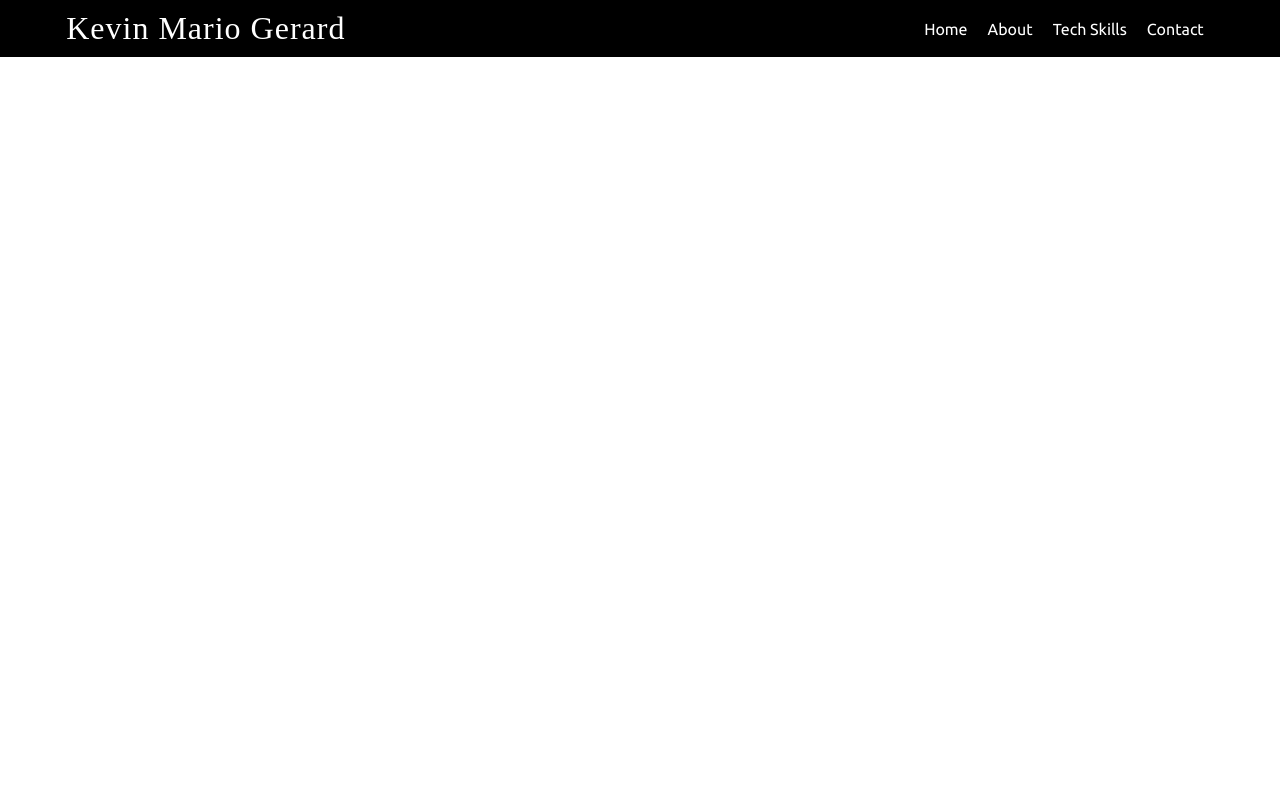
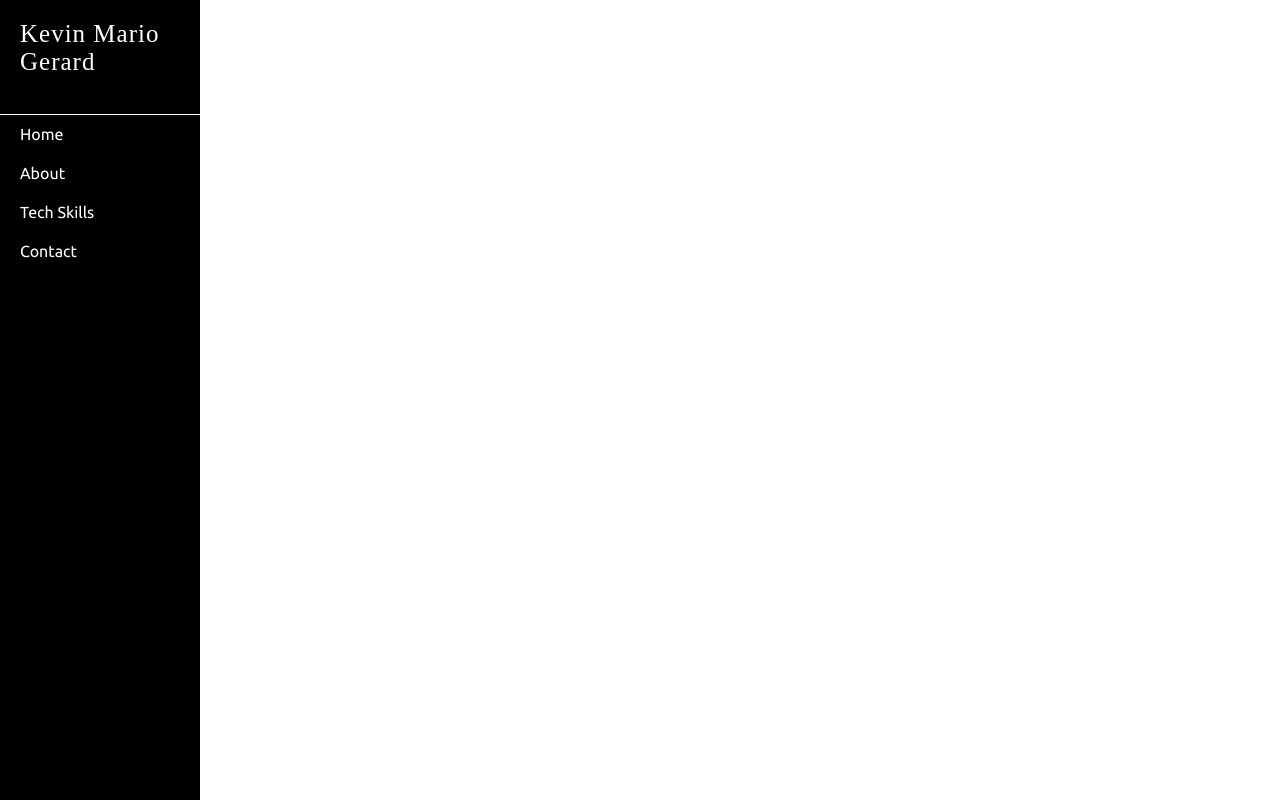
Before and after one commit to KevinMarioGerard/react-portfolio, a React app: page / in a window 1280 px wide. Built offline with nearby package versions, Linux system fonts and the light colour scheme; a web font is replaced by a local one.

Commit message:
Shell Component
1. Added Shell Component
2. Added Grid based layout
3. Added animation styling for Nav items

```diff
--- a/src/app/App.tsx
+++ b/src/app/App.tsx
@@ -1,8 +1,15 @@
 import * as React from 'react';
 import NavBar from './navbar/NavBar';
+import Shell from '../components/shell/Shell';
 
-const App = props => {
-    return <NavBar />;
+const App = () => {
+    return (
+        <Shell>
+            <NavBar />
+            <Shell.Main>
+            </Shell.Main>
+        </Shell>
+    );
 };
 
 export default App;
--- a/src/app/navbar/NavBar.tsx
+++ b/src/app/navbar/NavBar.tsx
@@ -1,17 +1,17 @@
 import * as React from 'react';
-import Nav from '../../components/nav/Nav';
+import Shell from '../../components/shell/Shell';
 
 const NavBar = () => {
     return (
-        <Nav>
-            <Nav.Header header="Kevin Mario Gerard" />
-            <Nav.ItemsList>
-                <Nav.Item label="Home" id="home" />
-                <Nav.Item label="About" id="about" />
-                <Nav.Item label="Tech Skills" id="techSkills" />
-                <Nav.Item label="Contact" id="contact" />
-            </Nav.ItemsList>
-        </Nav>
+        <Shell.Nav>
+            <Shell.Nav.Header header="Kevin Mario Gerard" caption="Software Engineer" />
+            <Shell.Nav.ItemsList>
+                <Shell.Nav.Item label="Home" id="home" />
+                <Shell.Nav.Item label="About" id="about" />
+                <Shell.Nav.Item label="Tech Skills" id="techSkills" />
+                <Shell.Nav.Item label="Contact" id="contact" />
+            </Shell.Nav.ItemsList>
+        </Shell.Nav>
     );
 };
 
--- a/src/components/nav/Nav.tsx
+++ b/src/components/nav/Nav.tsx
@@ -2,11 +2,17 @@ import * as React from 'react';
 
 type NavHeaderProps = {
     header: string;
+    caption?: string;
 };
 
-const NavHeader: React.FC<NavHeaderProps> = ({ header = '' }) => (
+const NavHeader: React.FC<NavHeaderProps> = ({ header = '', caption }) => (
     <div className="nav__header">
         <header>{header}</header>
+        {caption ? (
+            <div className="nav__header__caption">
+                <span>{caption}</span>
+            </div>
+        ) : null}
     </div>
 );
 
@@ -36,10 +42,12 @@ type Statics = {
 };
 
 const Nav: React.FC & Statics = props => (
-    <nav className="nav__bar">
-        <div className="container">{props.children}</div>
+    <nav className="shell__nav">
+        {props.children}
     </nav>
 );
+
+Nav.displayName = 'Nav';
 
 Nav.Header = NavHeader;
 Nav.ItemsList = NavItemsList;
--- /dev/null
+++ b/src/components/shell/Main.tsx
@@ -0,0 +1,7 @@
+import * as React from 'react';
+
+const Main: React.FC = props => <main className="shell__main">{props.children}</main>;
+
+Main.displayName = 'Shell.Main';
+
+export default Main;
--- /dev/null
+++ b/src/components/shell/Shell.tsx
@@ -0,0 +1,15 @@
+import * as React from 'react';
+import Nav from '../nav/Nav';
+import Main from './Main';
+
+type Statics = {
+    Nav: typeof Nav;
+    Main: typeof Main;
+};
+
+const Shell: React.FC & Statics = props => <div className="shell">{props.children}</div>;
+
+Shell.Nav = Nav;
+Shell.Main = Main;
+
+export default Shell;
--- a/src/sass/common.scss
+++ b/src/sass/common.scss
@@ -1,3 +1,3 @@
 body {
-    margin: 0 4%;
+    margin: 0 0;
 }
--- a/src/sass/components/nav.scss
+++ b/src/sass/components/nav.scss
@@ -1,24 +1,14 @@
+.shell__nav {
+    background-color: black;
+
     .nav {
-    &__bar {
-        background-color: black;
-        padding: 10px 0;
-        position: fixed;
-        left: 0;
-        right: 0;
+        &__header {
+            padding: 20px 20px;
+            border-bottom: 1px solid white;
 
-        .container {
-            margin-left: 4%;
-            margin-right: 4%;
-            padding: 0 15px;
-            display: flex;
-            justify-content: space-between;
-        }
-    }
-
-    &__header {
             header {
                 color: white;
-            font-size: 2em;
+                font-size: 25px;
                 font-family: 'Aladin', cursive;
                 letter-spacing: 1px;
             }
@@ -26,19 +16,70 @@
 
         &__items-list {
             display: flex;
+            flex-direction: column;
         }
 
         &__item {
             color: white;
-        padding: 0 10px;
-        display: flex;
-        align-items: center;
+            padding: 10px 20px;
+            position: relative;
+            overflow: hidden;
+            z-index: 1;
+
+            &:after{
+                position: absolute;
+                content: '';
+                color: transparent;
+                border-radius: 50%;
+                background: transparent;
+            }
+
+            &:before {
+                transition: all .5s;
+            }
+
+            &:hover {
+                color: black;
+                cursor: pointer;
+                font-weight: 800;
+            }
+
+            &:hover:after {
+                animation: circle 1.5s ease-in forwards;
+            }
 
             > a {
                 font-family: 'Ubuntu', sans-serif;
-            color: white;
+                color: inherit;
                 text-decoration: none;
-            font-size: 1em;
             }
         }
     }
+
+    @keyframes circle {
+        0% {
+            width: 1px;
+            top: 0;
+            left: 0;
+            bottom: 0;
+            right: 0;
+            margin: auto;
+            height: 1px;
+            z-index: -1;
+            background: #eee;
+            border-radius: 100%;
+        }
+        100% {
+            background: white;
+            height: 5000%;
+            width: 5000%;
+            z-index: -1;
+            top: 0;
+            bottom: 0;
+            left: 0;
+            right: 0;
+            margin: auto;
+            border-radius: 0;
+        }
+    }
+}
--- /dev/null
+++ b/src/sass/components/shell.scss
@@ -0,0 +1,14 @@
+.shell {
+    display: grid;
+    grid-template-columns: 200px calc(100% - 200px);
+    grid-template-areas: 'Nav Main';
+    height: 100vh;
+
+    &__main {
+        grid-area: Main;
+    }
+
+    &__nav {
+        grid-area: Nav;
+    }
+}
--- a/src/sass/style.scss
+++ b/src/sass/style.scss
@@ -1,2 +1,3 @@
 @import "./components/nav.scss";
+@import "./components/shell.scss";
 @import "./common.scss";
```
Lines whose indentation alone changed are shown as unchanged.
